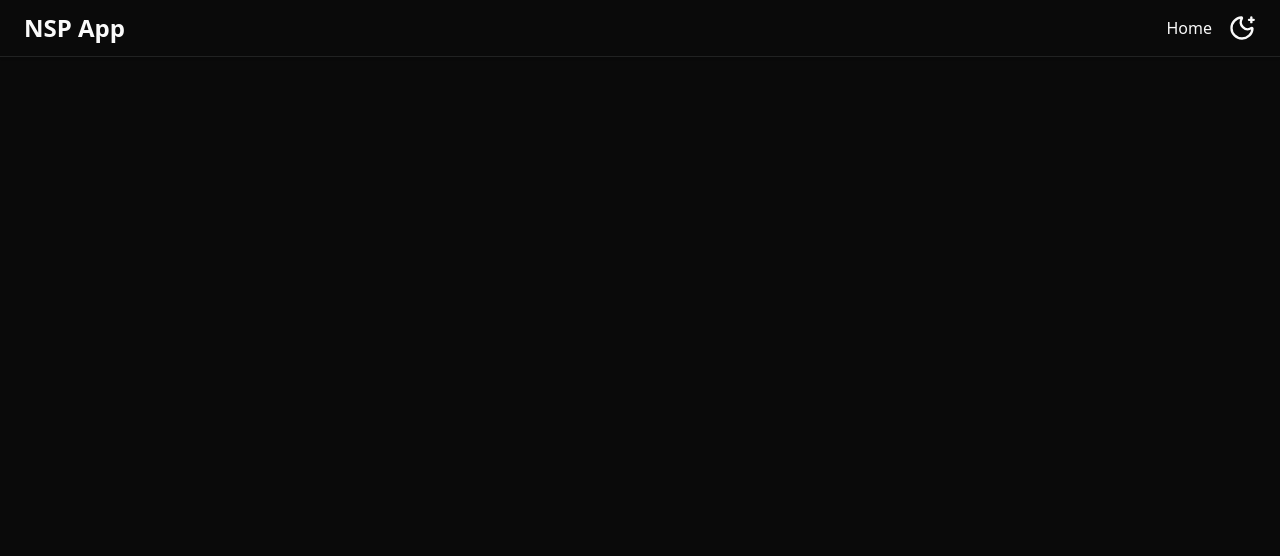
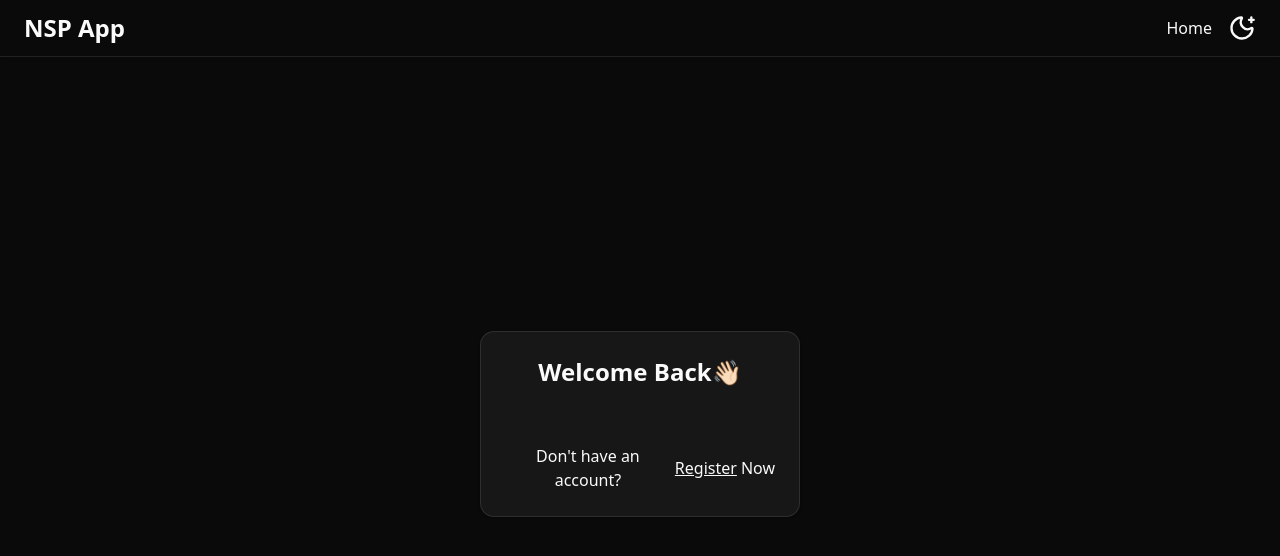
Before and after one commit to MissNishaSardar/wallpaper-app, a Next.js app: page /auth in a window 1280 px wide. Shown: the top 556 px of the page. Built offline with nearby package versions, Linux system fonts and the light colour scheme.

Commit message:
Component of Login page created

```diff
--- a/src/app/(frontend)/auth/page.tsx
+++ b/src/app/(frontend)/auth/page.tsx
@@ -1,4 +1,13 @@
+import LoginForm from "@/components/Forms/LoginForm";
+import {
+	Card,
+	CardContent,
+	CardFooter,
+	CardHeader,
+	CardTitle,
+} from "@/components/shadcnui/card";
 import { Metadata } from "next";
+import Link from "next/link";
 
 export const metadata: Metadata = {
 	title: "Login | Wallpaper App",
@@ -6,7 +15,31 @@
 };
 
 const page = () => {
-	return <section className="grid h-[90dvh] place-items-center"></section>;
+	return (
+		<section className="grid h-[90dvh] place-items-center">
+			<Card className="w-xs">
+				<CardHeader>
+					<CardTitle className="text-center text-2xl font-semibold">
+						Welcome Back👋🏻
+					</CardTitle>
+				</CardHeader>
+
+				<CardContent>
+					<LoginForm />
+				</CardContent>
+
+				<CardFooter className="gap-1 text-center">
+					Don&apos;t have an account?{" "}
+					<Link
+						className="underline"
+						href={"/auth/register"}>
+						Register
+					</Link>{" "}
+					Now
+				</CardFooter>
+			</Card>
+		</section>
+	);
 };
 
 export default page;
--- /dev/null
+++ b/src/components/Forms/LoginForm.tsx
@@ -0,0 +1,5 @@
+const LoginForm = () => {
+	return <></>;
+};
+
+export default LoginForm;
```
